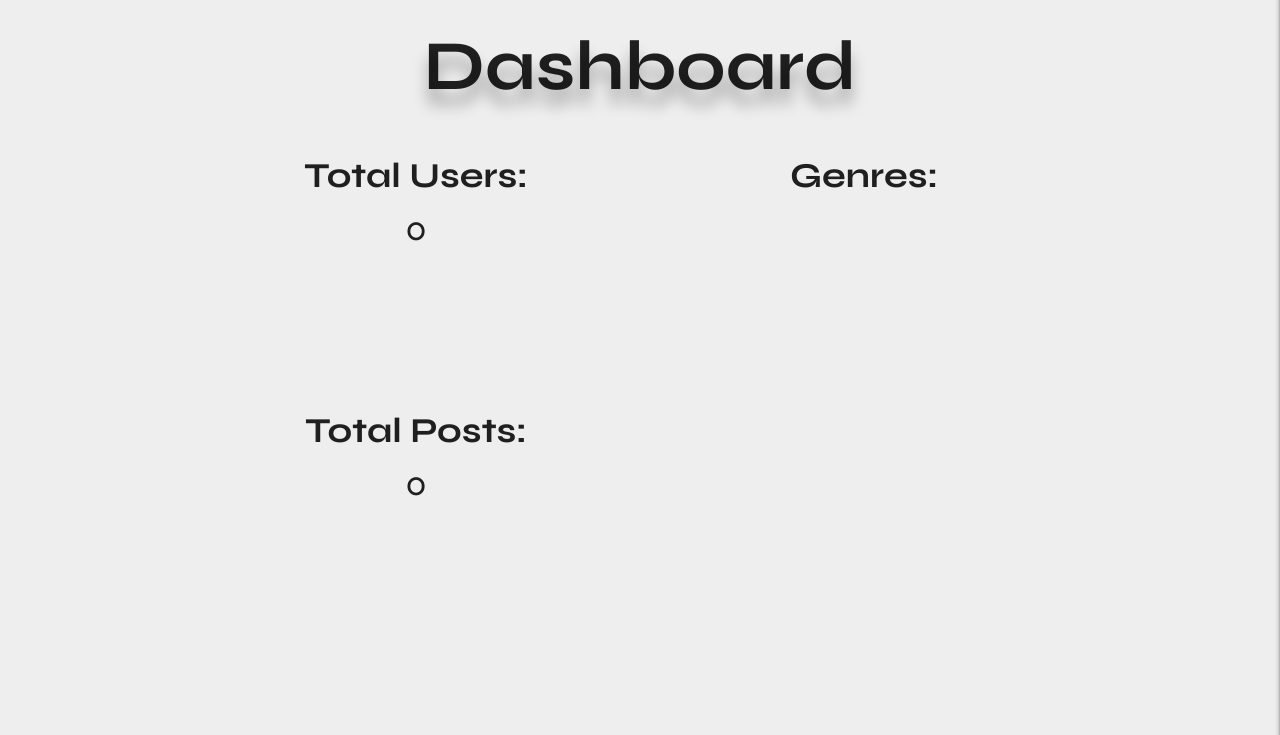
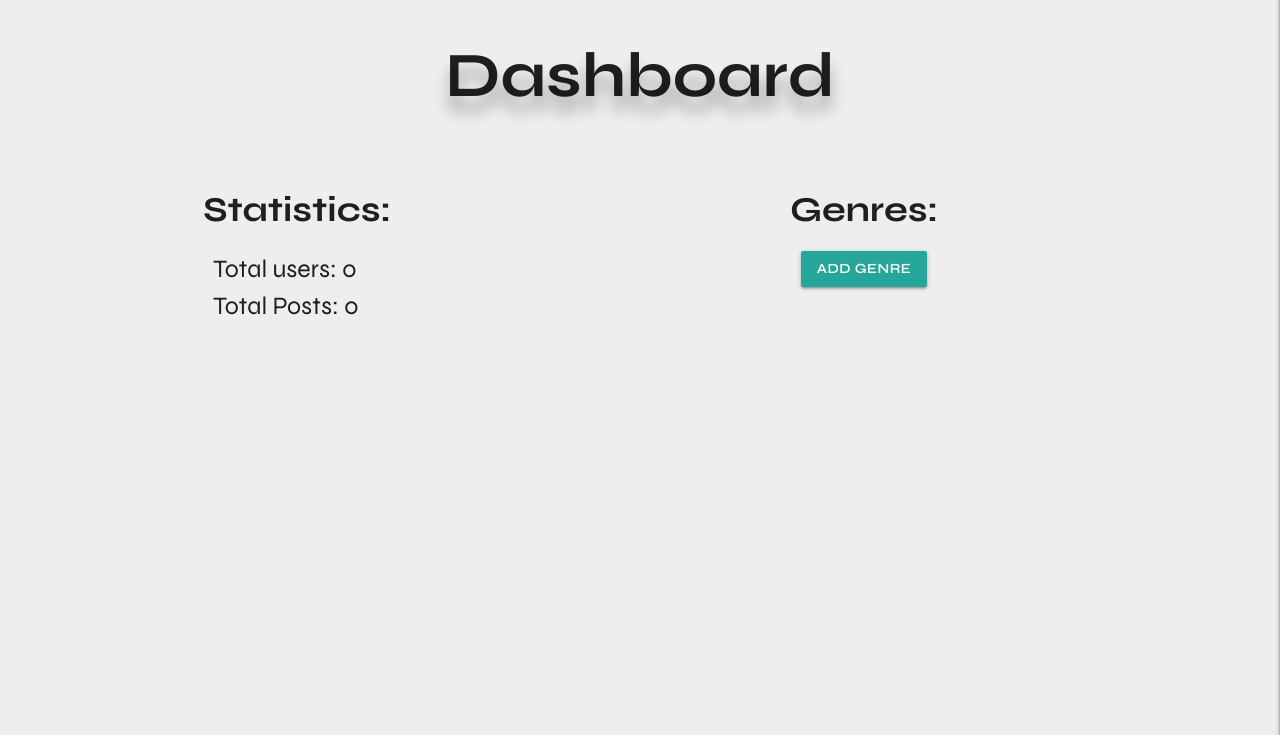
Before and after one commit to wyne-ybanez/PaperCut, a Flask app: page /dashboard in a window 1280 px wide. Shown: the part 65-800 px from the top of the page. Run offline with Flask 2, Linux system fonts and the light colour scheme; data that the repository does not hold is empty; some libraries are stand-ins or nearby versions.

Commit message:
Add admin option to create new genre

```diff
--- a/app.py
+++ b/app.py
@@ -190,6 +190,19 @@ def dashboard():
     return render_template('dashboard.html', genres=genres, total_users=total_users, total_posts=total_posts)
 
 
+@app.route("/add_genre", methods=["GET", "POST"])
+def add_genre():
+    if request.method == "POST":
+        genre = {
+            "genre_name": request.form.get("genre_name")
+        }
+        mongo.db.genres.insert_one(genre)
+        flash("New Genre Added")
+        return redirect(url_for("dashboard"))
+
+    return render_template("add_genre.html")
+
+
 if __name__ == '__main__':
     app.run(host=os.environ.get('IP'),
             port=int(os.environ.get('PORT')),
--- a/static/css/style.css
+++ b/static/css/style.css
@@ -78,7 +78,6 @@ nav .brand-logo,
 
 .page-heading {
     font-weight: 700;
-    font-size: 70px;
     text-shadow: 0 1rem 1rem rgba(0, 0, 0, .3);
     margin-bottom: 3rem;
 }
@@ -156,22 +155,44 @@ nav .brand-logo,
 
 /*====== Dashboard ======*/
 
-.card-title.stats {
+.card-title.stats-center {
     font-size: 35px;
     font-weight: 700;
 }
 
-.stats {
+.card-title.stats-title {
+    font-size: 35px;
+    font-weight: 700;
+}
+
+.stats-center {
     font-size: 25px;
     text-align: center;
 }
 
 .total {
-    margin-bottom: 10rem;
+    font-size: 25px;
+    font-weight: 400;
+    margin-left: 10px;
 }
 
 .btn {
     font-weight: 600;
+}
+
+.genre-list {
+    display: flex;
+    flex-direction: row;
+    justify-content: space-between;
+}
+
+.genre-list p{
+    margin-top: 2rem;
+    font-size: 25px;
+}
+
+.underline {
+    text-decoration: underline;
 }
 
 
--- a/templates/dashboard.html
+++ b/templates/dashboard.html
@@ -1,28 +1,41 @@
 {% extends "base.html" %}
 {% block content %}
 
-    <h3 class="center-align page-heading">Dashboard</h3>
+<div class="row">
 
-    <div class="row">
-        <!-- Users -->
+    <div class="col s12">
+        <h1 class="center-align page-heading">Dashboard</h1>
+    </div>
+
+        <!-- Users and Post totals -->
         <div class="col s12 m6">
-            <p class="card-title stats">Total Users: </p>
-            <p style="font-size: 35px;" class="center-align total">{{ total_users }}</p>
-        <!-- Posts -->
-            <p class="card-title stats">Total Posts: </p>
-            <p style="font-size: 35px;" class="center-align total">{{ total_posts }}</p>
+            <h2 class="card-title stats-title">Statistics:</h2>
+                <p class="total">Total users: {{ total_users }}</p>
+                <p class="total">Total Posts: {{ total_posts }}</p>
         </div>
+
         <!-- Genres -->
         <div class="col s12 m6">
-            <p class="card-title stats">Genres:</p>
-            {% for genre in genres %}
-            <div class="stats">{{ genre.genre_name }} -
-                <!-- Buttons -->
-                <a href="#" class="card right-align btn halfway-fab waves-effect waves-light teal">Edit</a>
-                <a href="#" class="card right-align btn halfway-fab waves-effect waves-light red">Delete</a>
+            <h2 class="card-title stats-center">Genres:</h2>
+            <ul>
+                {% for genre in genres %}
+                    <li class="genre-list">
+                        <p>{{ genre.genre_name }}</p>
+                        <!-- Buttons -->
+                        <div>
+                            <span><a href="#" class="card btn halfway-fab waves-effect waves-light teal">Edit</a></span>
+                            <span><a href="#" class="card btn halfway-fab orange waves-effect waves-light red">Delete</a></span>
+                        </div>
+                    </li>
+                {% endfor %}
+            </ul>
+
+            <!-- Add New Genre -->
+            <div class="center-align">
+                <a href="{{ url_for('add_genre') }}" class="btn center-algin waves-effect waves-light">Add genre</a>
             </div>
-            {% endfor %}
+
         </div>
-    </div>
+</div>
 
 {% endblock %}
--- a/templates/posts.html
+++ b/templates/posts.html
@@ -1,7 +1,7 @@
 {% extends "base.html" %}
 {% block content %}
 
-<h3 class="center-align page-heading">Latest Posts</h3>
+<h1 class="center-align page-heading">Latest Posts</h1>
 
 <div class="row">
     <div id="post-card" class="col s12 m6">
```
Also changed, not shown: templates/add_genre.html (added, +31 -0 lines), templates/add_post.html (+1 -7 lines).
